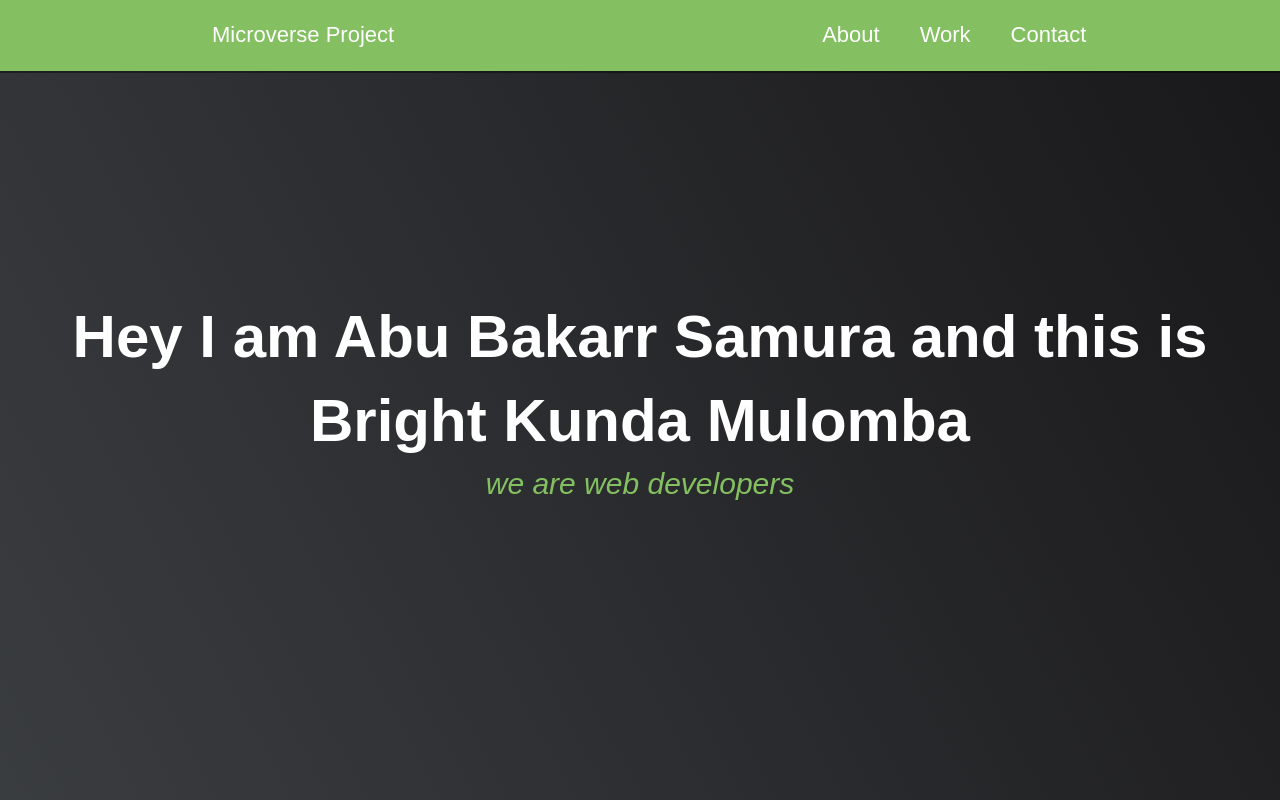
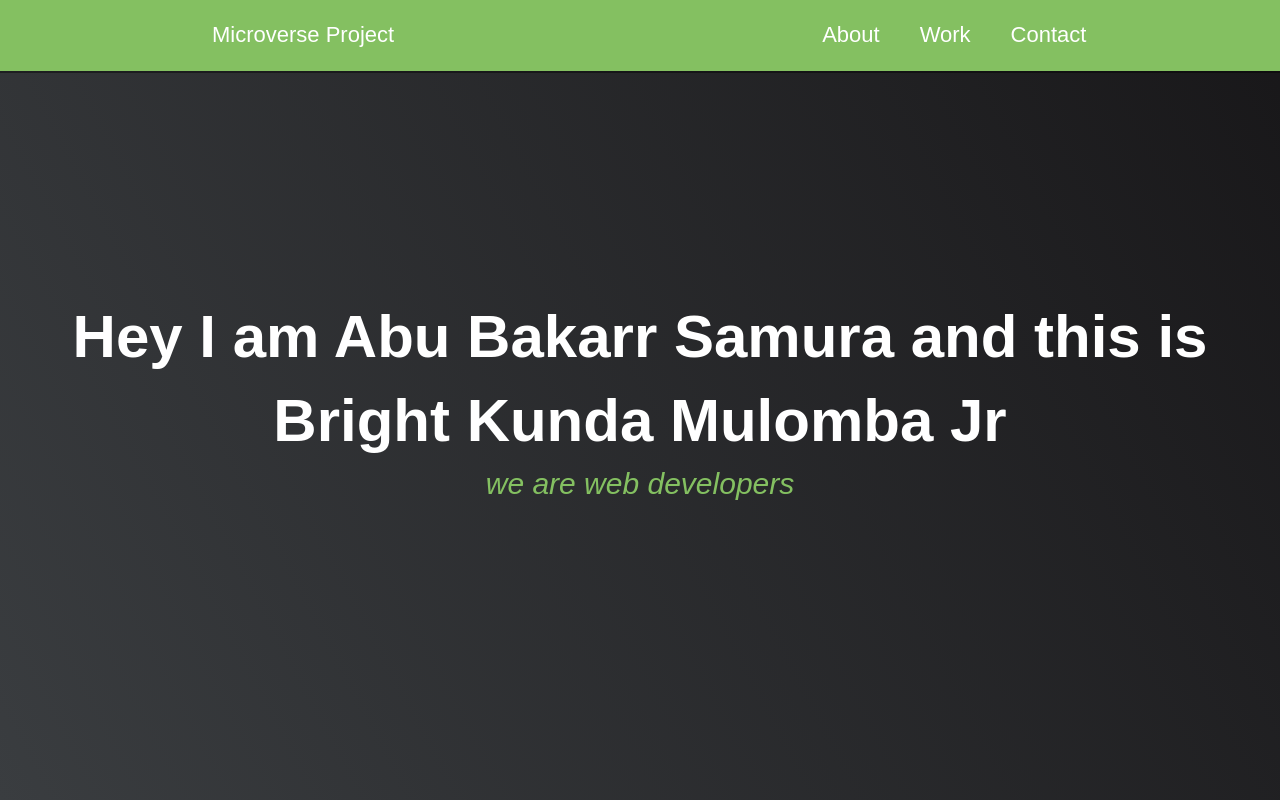
Before and after one commit to sidiksam/microverse-project, a plain HTML site: page index.html in a window 1280 px wide. Shown: the top 800 px of the page. Drawn offline with Linux system fonts and the light colour scheme; files whose address does not match are found by name.

Commit message:
added a few changes

```diff
--- a/index.html
+++ b/index.html
@@ -2,7 +2,7 @@
 <html lang="en">
   <head>
     <meta charset="UTF-8">
-    <title>Micriverse project</title>
+    <title>Micriverse project Abu And Bright</title>
     <link rel="stylesheet" href="css/style.css">
   </head>
 
@@ -36,7 +36,7 @@
 <!-- START WELCOME SECTION -->
 
 <section id="welcome-section" class="welcome-section">
-  <h1>Hey I am Abu Bakarr Samura and this is Bright Kunda Mulomba</h1>
+  <h1>Hey I am Abu Bakarr Samura and this is Bright Kunda Mulomba Jr</h1>
   <p>we are web developers</p>
 </section>
 
```
